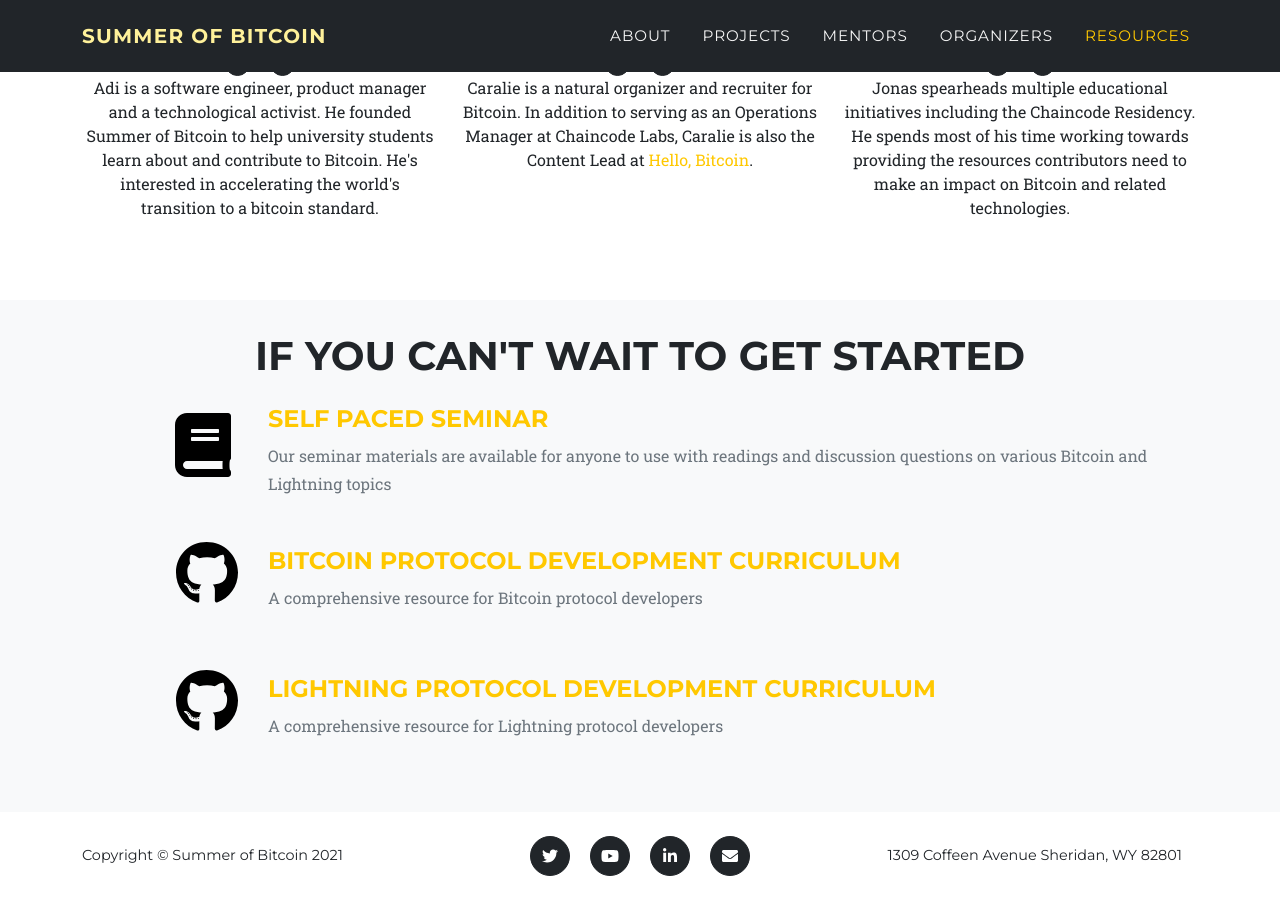
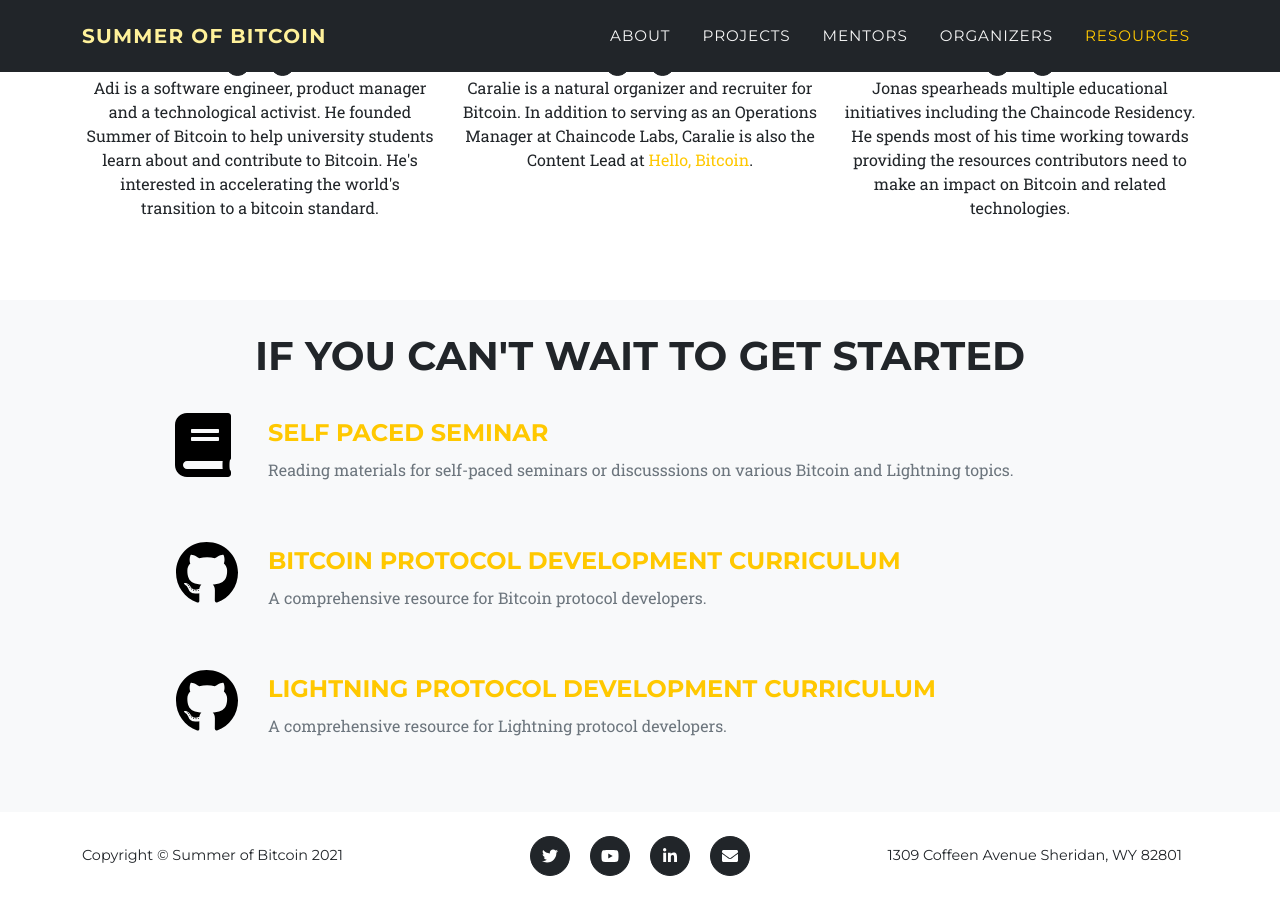
Before and after one commit to SummerOfBitcoin/summer-of-bitcoin, a Jekyll site: the page index.html, which Jekyll copies as it is, in a window 1280 px wide and 900 px high, scrolled down 2910 px. Built offline with Jekyll 4.4.1, drawn with Linux system fonts in a browser that asks for light colours.

Commit message:
fix seminar sentence to be brief

```diff
--- a/index.html
+++ b/index.html
@@ -917,8 +917,7 @@
                   <a class="text-decoration-none" target="_blank" href="https://chaincode.gitbook.io/seminars/">
                     <h4 class="text-uppercase">Self Paced Seminar</h4>
                   </a>
-                  <p class="text-muted">Our seminar materials are available for anyone to use with readings and discussion
-                    questions on various Bitcoin and Lightning topics</p>
+                  <p class="text-muted">Reading materials for self-paced seminars or discusssions on various Bitcoin and Lightning topics.</p>
                 </div>
               </div>
 
@@ -936,7 +935,7 @@
                   <a class="text-decoration-none" target="_blank" href="https://github.com/chaincodelabs/bitcoin-curriculum">
                     <h4 class="text-uppercase">Bitcoin Protocol Development Curriculum</h4>
                   </a>
-                  <p class="text-muted">A comprehensive resource for Bitcoin protocol developers</p>
+                  <p class="text-muted">A comprehensive resource for Bitcoin protocol developers.</p>
                 </div>
               </div>
 
@@ -954,7 +953,7 @@
                   <a class="text-decoration-none" target="_blank" href="https://github.com/chaincodelabs/lightning-curriculum">
                     <h4 class="text-uppercase">Lightning Protocol Development Curriculum</h4>
                   </a>
-                  <p class="text-muted">A comprehensive resource for Lightning protocol developers</p>
+                  <p class="text-muted">A comprehensive resource for Lightning protocol developers.</p>
                 </div>
               </div>
             </div>
```
